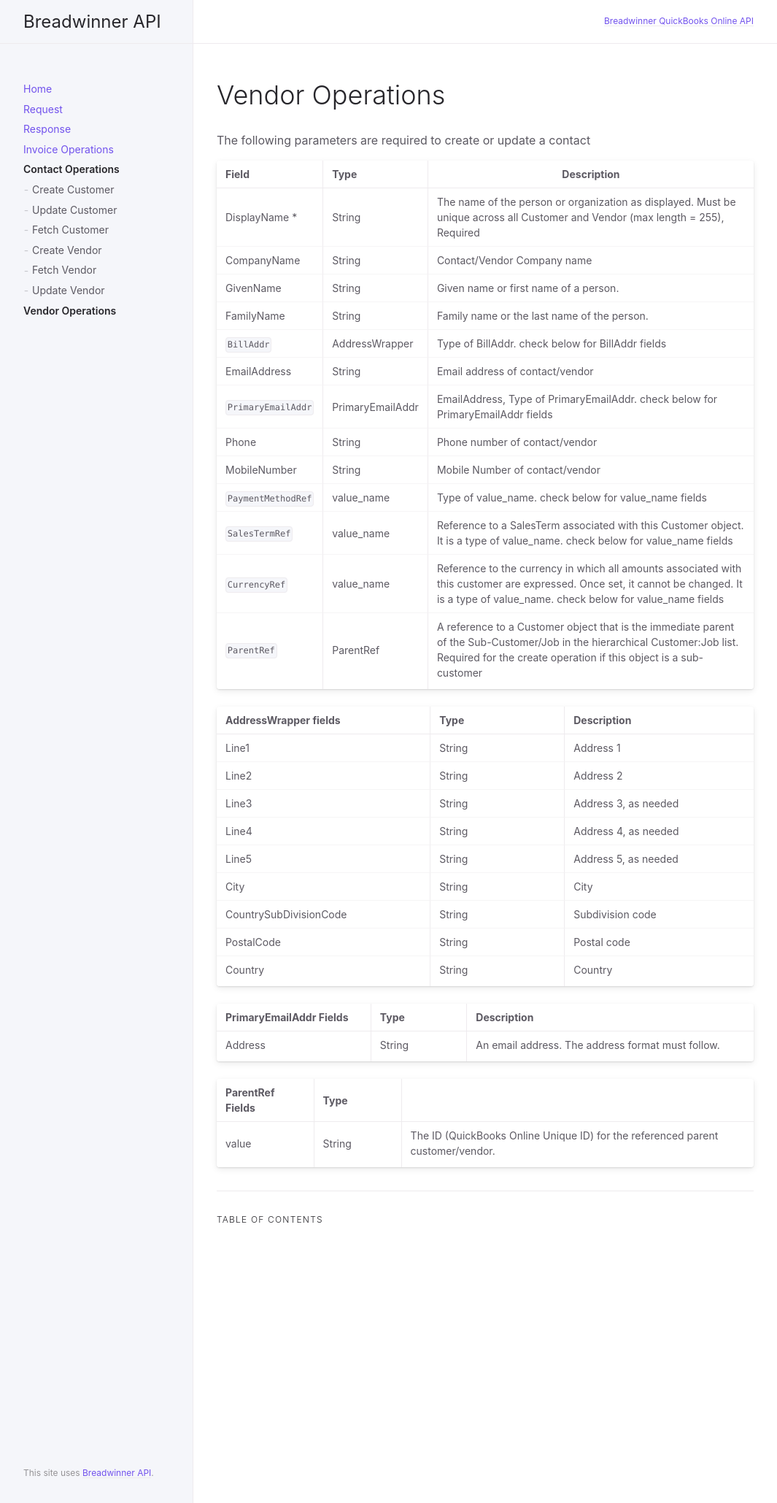
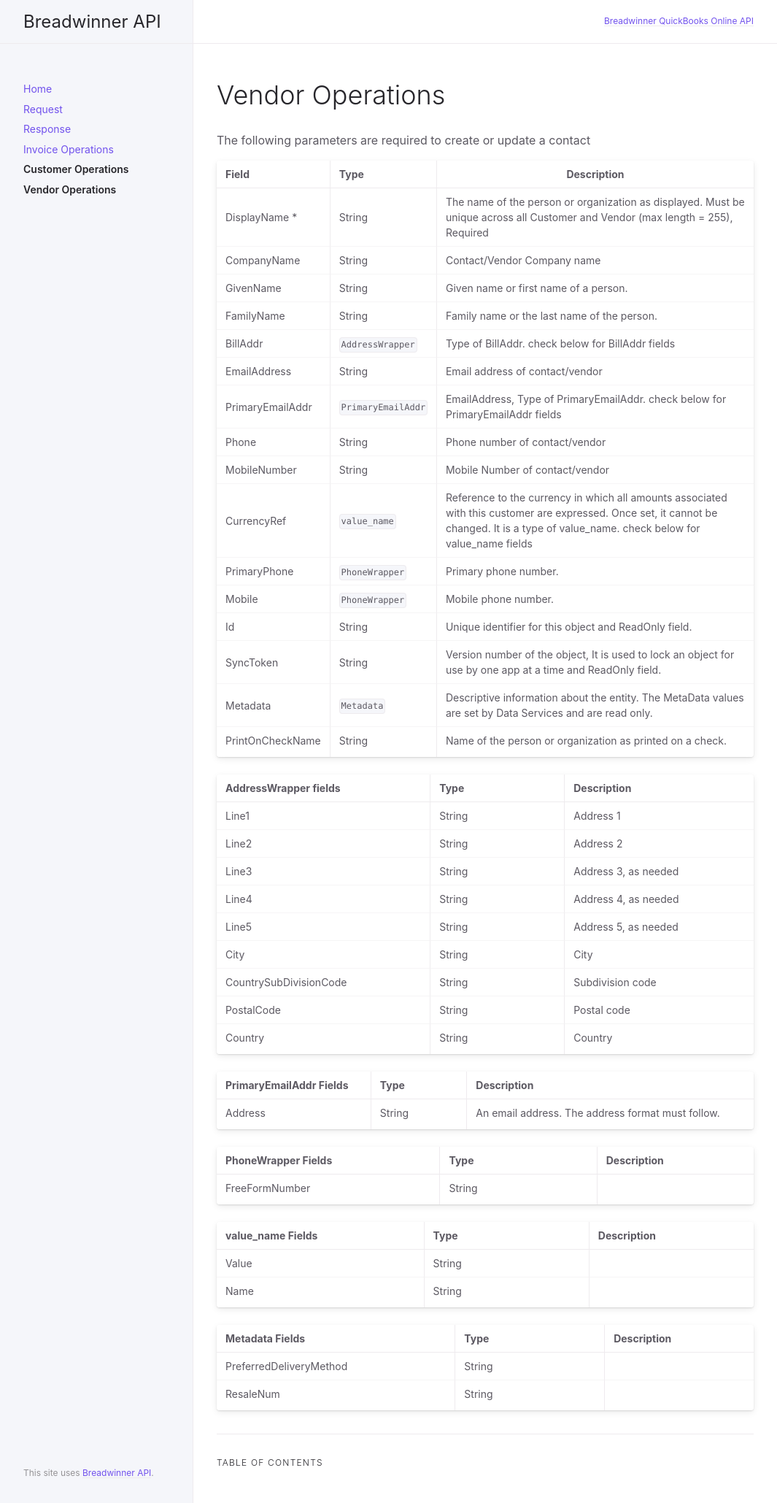
Before and after one commit to suchimitha/Documentation-of-QBO-API, a Jekyll site: the page built from docs/VendorOperations/VendorOperations.md, in a window 1280 px wide. Shown: the whole page at 73% size, without its empty margins (107-1172 px from the left). Built offline with Jekyll 4.4.1, drawn with Linux system fonts in a browser that asks for light colours.

```diff
--- a/docs/VendorOperations/VendorOperations.md
+++ b/docs/VendorOperations/VendorOperations.md
@@ -17,16 +17,18 @@ The following parameters are required to create or update a contact
 |CompanyName | String | Contact/Vendor Company name|
 |GivenName | String | Given name or first name of a person.|
 |FamilyName |String | Family name or the last name of the person.|
-|`BillAddr` | AddressWrapper | Type of BillAddr. check below for BillAddr fields|
+|BillAddr | `AddressWrapper` | Type of BillAddr. check below for BillAddr fields|
 |EmailAddress | String | Email address of contact/vendor|
-|`PrimaryEmailAddr` | PrimaryEmailAddr | EmailAddress, Type of PrimaryEmailAddr. check below for PrimaryEmailAddr fields|
+|PrimaryEmailAddr | `PrimaryEmailAddr` | EmailAddress, Type of PrimaryEmailAddr. check below for PrimaryEmailAddr fields|
 |Phone| String | Phone number of contact/vendor|
 |MobileNumber| String | Mobile Number of contact/vendor|
-|`PaymentMethodRef` | value_name | Type of value_name. check below for value_name fields|
-|`SalesTermRef`  | value_name | Reference to a SalesTerm associated with this Customer object. It is a type of value_name. check below for value_name fields|
-|`CurrencyRef` | value_name |  Reference to the currency in which all amounts associated with this customer are expressed. Once set, it cannot be changed. It is a type of value_name. check below for value_name fields|
-|`ParentRef`| ParentRef | A reference to a Customer object that is the immediate parent of the Sub-Customer/Job in the hierarchical Customer:Job list. Required for the create operation if this object is a sub-customer |
-
+|CurrencyRef | `value_name` |  Reference to the currency in which all amounts associated with this customer are expressed. Once set, it cannot be changed. It is a type of value_name. check below for value_name fields|
+|PrimaryPhone | `PhoneWrapper` | Primary phone number.|
+|Mobile | `PhoneWrapper` | Mobile phone number.|
+|Id | String | Unique identifier for this object and ReadOnly field. |
+|SyncToken | String | Version number of the object, It is used to lock an object for use by one app at a time and ReadOnly field. |
+|Metadata | `Metadata` | Descriptive information about the entity. The MetaData values are set by Data Services and are read only. |
+|PrintOnCheckName | String | Name of the person or organization as printed on a check. |
 
 
 
@@ -50,6 +52,19 @@ The following parameters are required to create or update a contact
 |:------------------------|:----|:----------|
 |Address | String | An email address. The address format must follow. |
 
-|ParentRef Fields | Type|
-|:----------------|:----|
-|value | String | The ID (QuickBooks Online Unique ID) for the referenced parent customer/vendor. |
+
+|PhoneWrapper Fields | Type | Description|
+|:-------------------|:-----|:-----------|
+| FreeFormNumber | String |
+
+
+|value_name Fields | Type | Description |
+|:-----------------|:-----|:-------------|
+|Value | String | |
+|Name | String | |
+
+
+|Metadata Fields | Type | Description |
+|:-----------------|:-----|:-------------|
+|PreferredDeliveryMethod | String | |
+|ResaleNum | String | |
```
Also changed, not shown: docs/CustomerOperations/CustomerOperations.md (+36 -14 lines).
